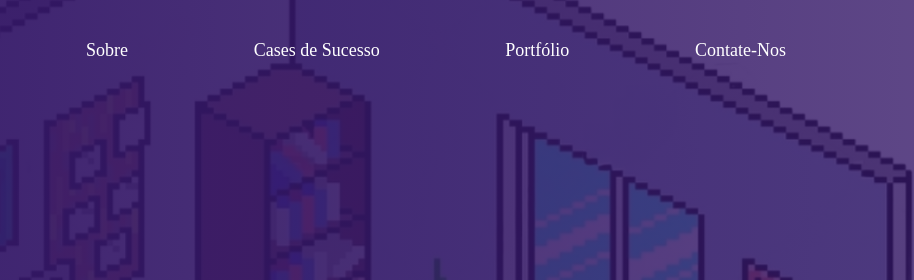
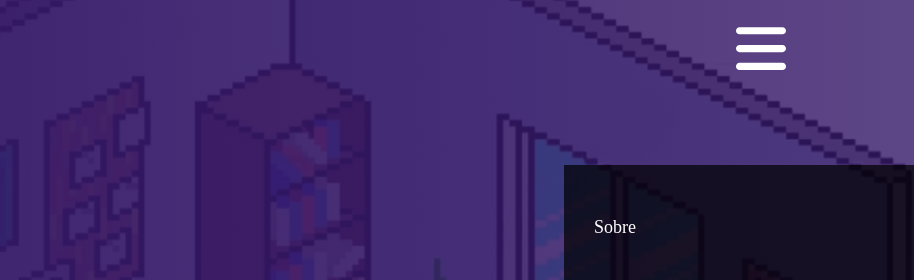
Before and after one commit to Xpedr00/Gamifica-Ai, a plain HTML site: page index.html in a window 1280 px wide. Shown: the top 280 px of the page, 366-1280 px from the left. Drawn offline with Linux system fonts and the light colour scheme; a web font is replaced by a local one.

Commit message:
feat: responsatividade feita ate 1300px

```diff
--- a/index.html
+++ b/index.html
@@ -25,6 +25,7 @@
                     <a href="Portifólio">Portfólio</a>
                     <a href="Contate-nos">Contate-Nos</a>
                 </nav>
+                <button><svg xmlns="http://www.w3.org/2000/svg" viewBox="0 0 448 512"><!--!Font Awesome Free 6.5.2 by @fontawesome - https://fontawesome.com License - https://fontawesome.com/license/free Copyright 2024 Fonticons, Inc.--><path d="M0 96C0 78.3 14.3 64 32 64H416c17.7 0 32 14.3 32 32s-14.3 32-32 32H32C14.3 128 0 113.7 0 96zM0 256c0-17.7 14.3-32 32-32H416c17.7 0 32 14.3 32 32s-14.3 32-32 32H32c-17.7 0-32-14.3-32-32zM448 416c0 17.7-14.3 32-32 32H32c-17.7 0-32-14.3-32-32s14.3-32 32-32H416c17.7 0 32 14.3 32 32z"/></svg></button>
             </div>
         </header>
         <div class="container-grid conteudo-banner">
--- a/style.css
+++ b/style.css
@@ -42,6 +42,10 @@ html {
 
 header {
   height: 165px;
+}
+
+header button{
+  display: none;
 }
 
 header img {
@@ -446,3 +450,47 @@ footer .container-grid {
 .icones-redes a:hover {
   color: var(--laranja-gamifica)
 }
+
+@media screen and (max-width: 1300px) {
+ header {
+  position: relative;
+ }
+
+ header button {
+  width: 50px;
+  display: unset;
+  background: none;
+  border: none;
+ }
+
+ header svg {
+  fill: white;
+ }
+
+ nav.menu {
+  height: 500px;
+  width: 350px;
+  padding: 0px 30px;
+  flex-direction: column;
+  justify-content: space-around;
+  background-color: #000000b5;
+  position: absolute;
+  top: 165px;
+  right: 0px;
+}
+
+#sobre {
+  padding: 100px 15%;
+}
+.card {
+  height: 320px;
+  width: 200px;
+}
+#contato form {
+  width: 75%;
+}
+}
+
+@media screen and (max-width: 1080px) {
+
+}
```
Also changed, not shown: IMG/bars-solid.svg (added).
